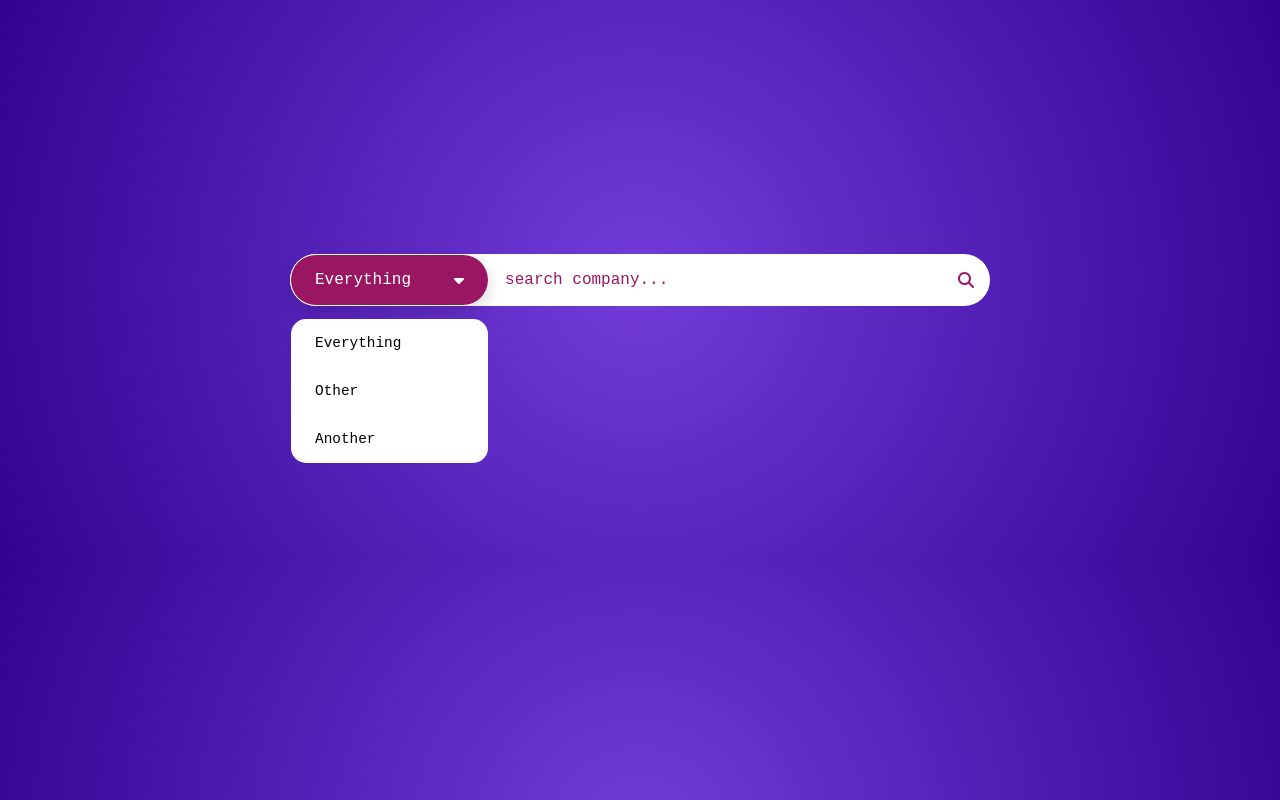
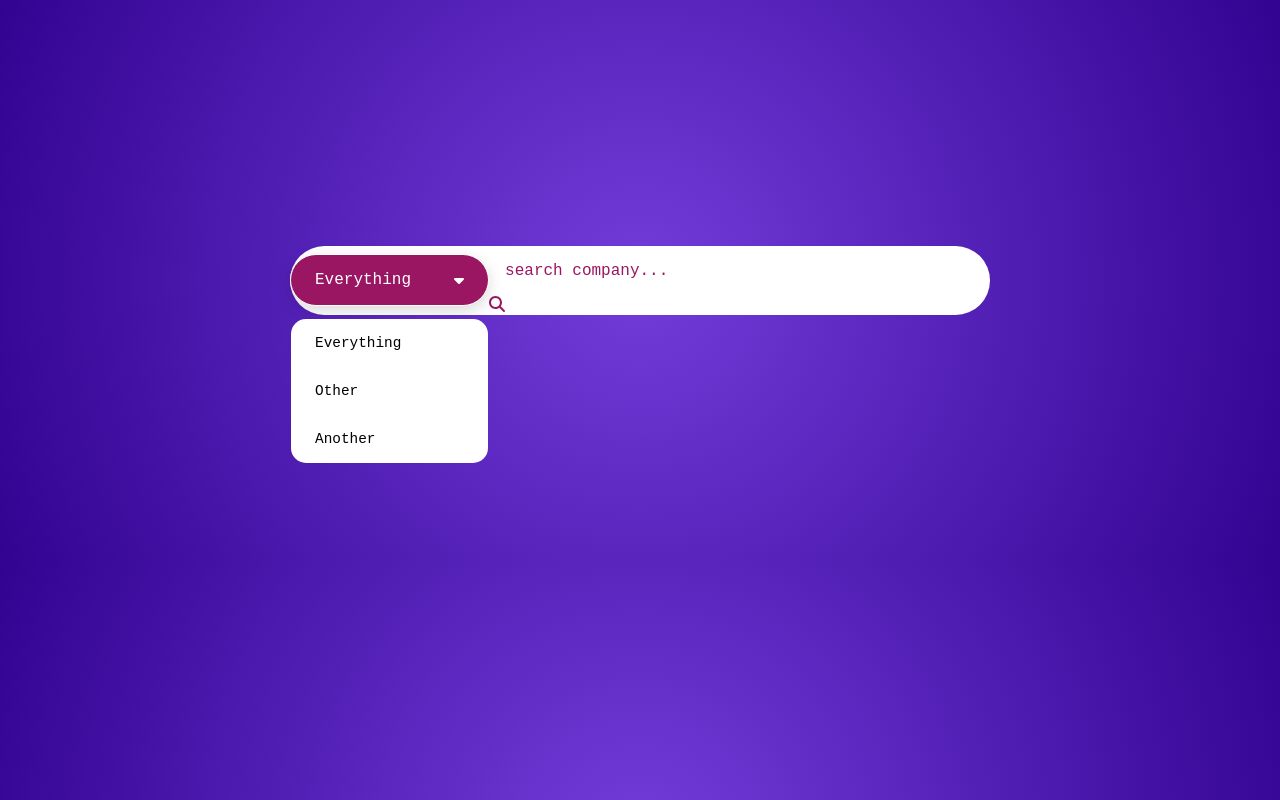
Before and after one commit to HerathCodes/ai-company-researcher, a React (Vite) app in the folder client/: page / in a window 1280 px wide. Built offline with nearby package versions, Linux system fonts and the light colour scheme; sample sign-in values are in the browser's storage; a web font is replaced by a local one.

Commit message:
added some search event handling

```diff
--- a/client/package.json
+++ b/client/package.json
@@ -10,9 +10,12 @@
     "preview": "vite preview"
   },
   "dependencies": {
+    "@emotion/react": "^11.11.4",
+    "@emotion/styled": "^11.11.5",
     "@fortawesome/fontawesome-svg-core": "^6.5.2",
     "@fortawesome/free-solid-svg-icons": "^6.5.2",
     "@fortawesome/react-fontawesome": "^0.2.0",
+    "@mui/material": "^5.15.15",
     "jwt-decode": "^4.0.0",
     "react": "^18.2.0",
     "react-dom": "^18.2.0",
--- a/client/src/components/Search.jsx
+++ b/client/src/components/Search.jsx
@@ -1,8 +1,52 @@
-import { useState } from "react";
+import React, { useState } from "react";
 import { FontAwesomeIcon } from "@fortawesome/react-fontawesome"
 import { faCaretDown, faMagnifyingGlass } from '@fortawesome/free-solid-svg-icons';
 
 function Search(){
+
+    const [query, setQuery] = useState('');
+
+    async function suggestCompanies(e) {
+        e.preventDefault();
+        setQuery(e.target.value);
+        try {
+            const response = await fetch(`http://localhost:3000/api/companies/search/${query}`);
+
+            if (response.status === 500) {
+                console.error("Error fetching data");
+            } else if (response.status === 400) {
+                // no such company, do ur thingy
+            } else {
+                const data = await response.json();
+                console.log(data);
+                // iterate through data, display suggestions
+            }
+        } catch (error) {
+            console.error('GET Error: ' + error);
+        }
+    }
+
+    async function searchCompany(e) {
+        e.preventDefault();
+        try {
+            const response = await fetch(`http://localhost:3000/api/companies/${query}`);
+
+            if (response.status === 500) {
+                console.error("Error fetching data");
+            } else if (response.status === 400) {
+                // no such company, do ur thingy
+
+            } else {
+                const data = await response.json();
+                console.log(data);
+                // display company
+            }
+        } catch (error) {
+            console.error('GET Error: ' + error);
+    }
+
+
+    }
     return (
         <div className="search-container">
             <div className="dropDown">
@@ -18,8 +62,16 @@ function Search(){
             </div>
 
             <div className="search-box">
-                <input type="text" id="search-input" placeholder="search company..."></input>
-                <FontAwesomeIcon icon={faMagnifyingGlass}/>
+                <form action={searchCompany} >
+                    <input
+                        value={query}
+                        onChange={suggestCompanies}
+                        type="text"
+                        placeholder="search company..."
+
+                    />
+                    <FontAwesomeIcon icon={faMagnifyingGlass}/>
+                </form>
             </div>
         </div>
     )
--- a/client/src/pages/Home.jsx
+++ b/client/src/pages/Home.jsx
@@ -1,4 +1,4 @@
-import { useEffect } from 'react'
+import React, { useEffect } from 'react'
 import { useNavigate } from 'react-router-dom'
 import { jwtDecode } from 'jwt-decode'
 import Search from '../components/Search';
--- a/client/src/pages/Login.jsx
+++ b/client/src/pages/Login.jsx
@@ -1,4 +1,4 @@
-import { useState } from 'react'
+import React, { useState } from 'react'
 import { useNavigate } from 'react-router-dom'
 
 function Login() {
--- a/client/src/pages/Register.jsx
+++ b/client/src/pages/Register.jsx
@@ -1,4 +1,4 @@
-import { useState } from 'react'
+import React, { useState } from 'react'
 import { useNavigate } from 'react-router-dom'
 
 function Register() {
```
Also changed, not shown: client/src/components/CompanyCard.jsx (added, +13 -0 lines), 1 other file (tests, documents, lock files or other folders).
